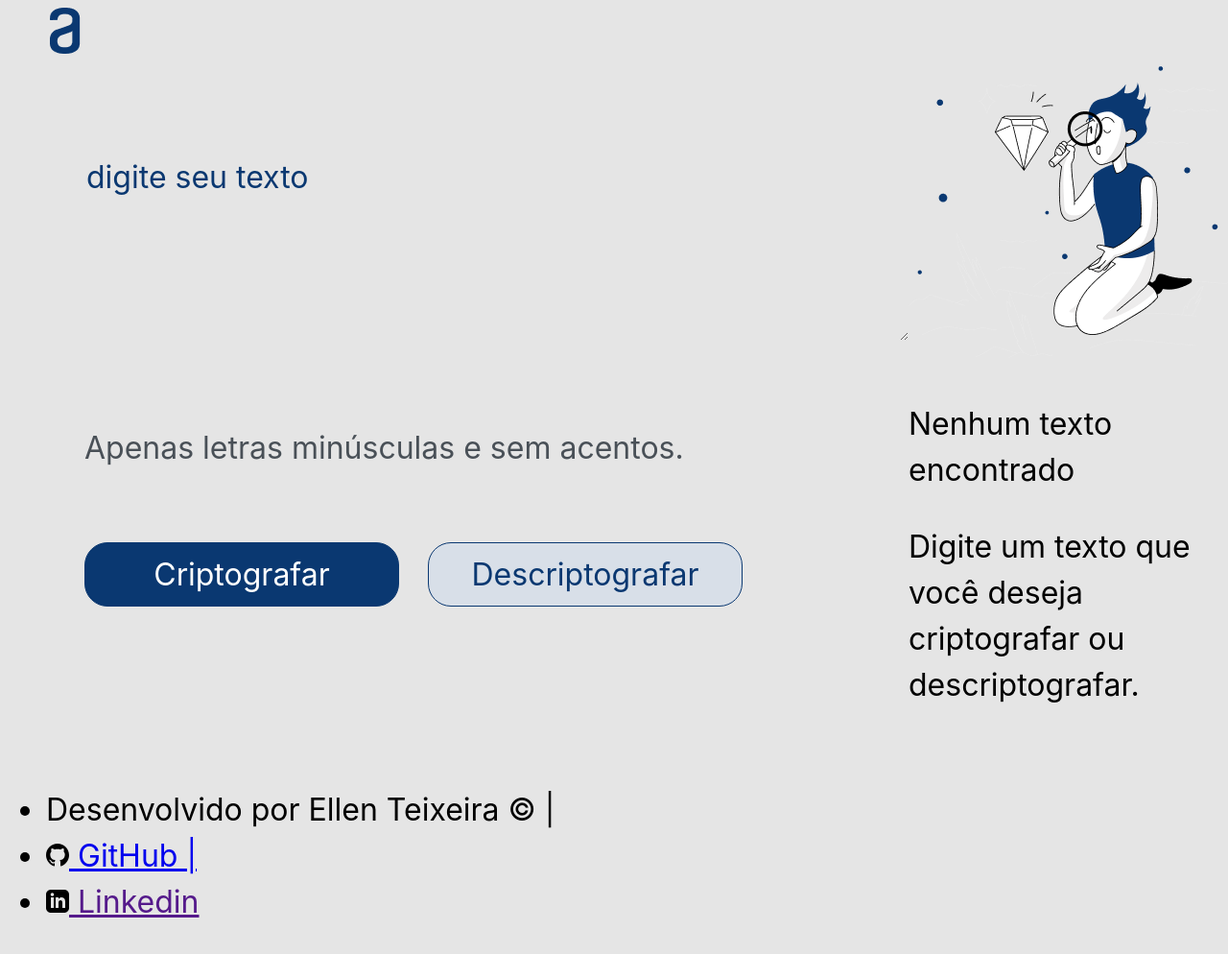
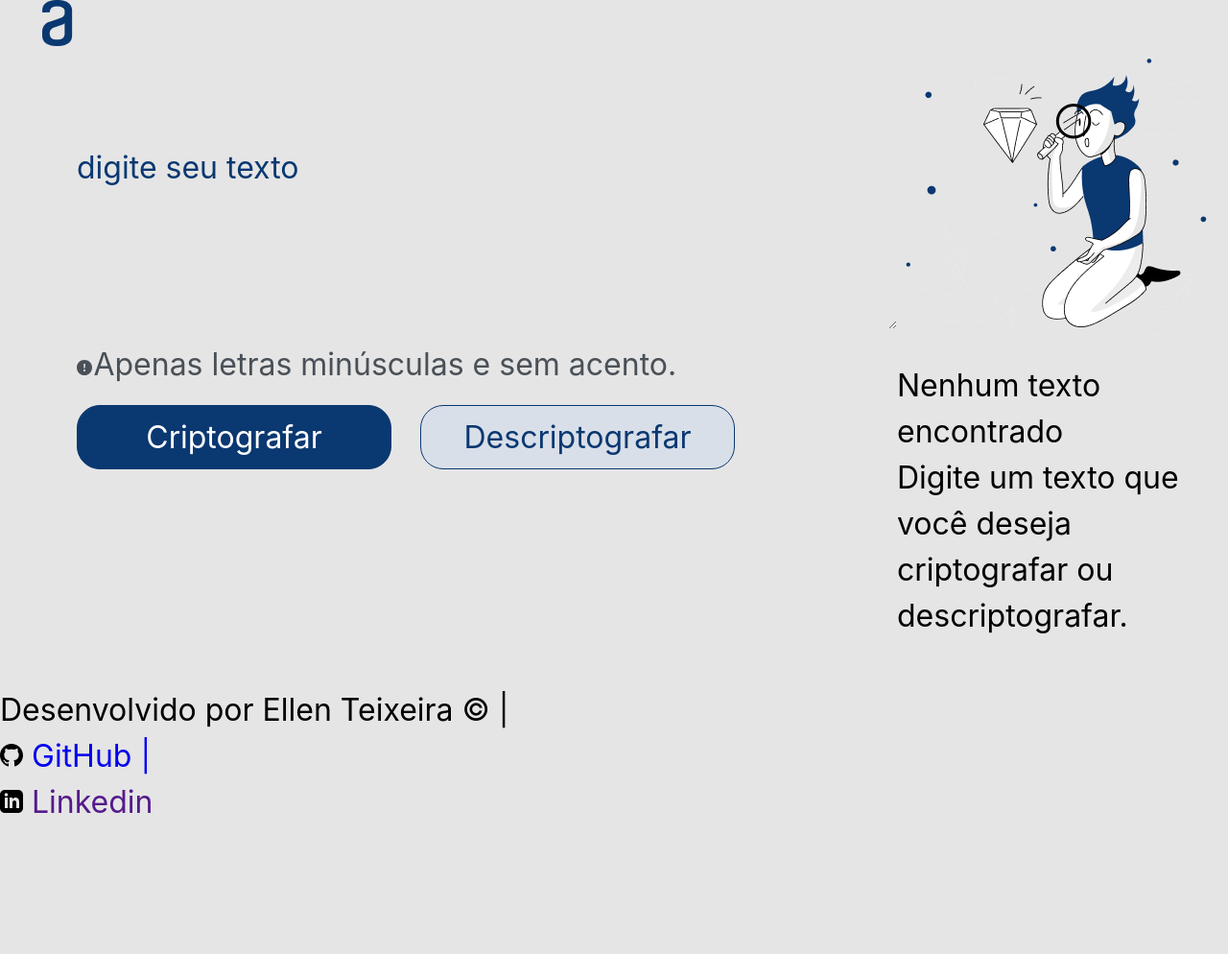
Before and after one commit to wwwellen/decodificador-de-texto, a plain HTML site: page index.html in a window 1280 px wide. Shown: the whole page at 96% size. After the commit the page ends 860 px from the top, so only its background shows below. Drawn offline with Linux system fonts and the light colour scheme.

Commit message:
arrumando o css

```diff
--- a/assets/styles.css
+++ b/assets/styles.css
@@ -1,3 +1,10 @@
+* {
+    margin: 0;
+    padding: 0;
+    outline: 0;
+    box-sizing: border-box;
+}
+
 * {
     background: #E5E5E5;
     font-family: 'Inter', sans-serif;
@@ -30,7 +37,7 @@ main {
         outline: none;
     }
 
-.text-encrypted {
+.msg-not-found{
     background: #FFFFFF;
     background-image: url(/assets/images/boneco-com-lupa.png);
     background-repeat: no-repeat;
@@ -43,7 +50,7 @@ main {
     position: fixed;
 }
 
-.text-encrypted:focus {
+.msg-nor-found:focus {
     outline: none;
 }
 
@@ -85,7 +92,22 @@ main {
     width: 336px;
 }
 
-.info {
+.requirements {
     color: #495057;
     font-size: 5px;
 }
+
+footer {
+    display: inline-flex;
+    flex-direction: row;
+    justify-content: space-between;
+    align-items: center;
+}
+
+footer ul li {
+   list-style: none;
+}
+
+footer a {
+    text-decoration: none;
+}
--- a/index.html
+++ b/index.html
@@ -15,8 +15,9 @@
     <main>
         <section>
             <textarea class="text-area" cols="41" rows="4" placeholder="Digite seu texto"></textarea>
-            <div class="info">
-                <h6> Apenas letras minúsculas e sem acentos. </h6>
+            <div class="requirements">
+                <img src="assets/images/exclamation-circle.svg">
+                <span> Apenas letras minúsculas e sem acento. </span>
             </div>
             <div class="buttons">
                 <button class="btn-encrypt"> Criptografar </button>
```
